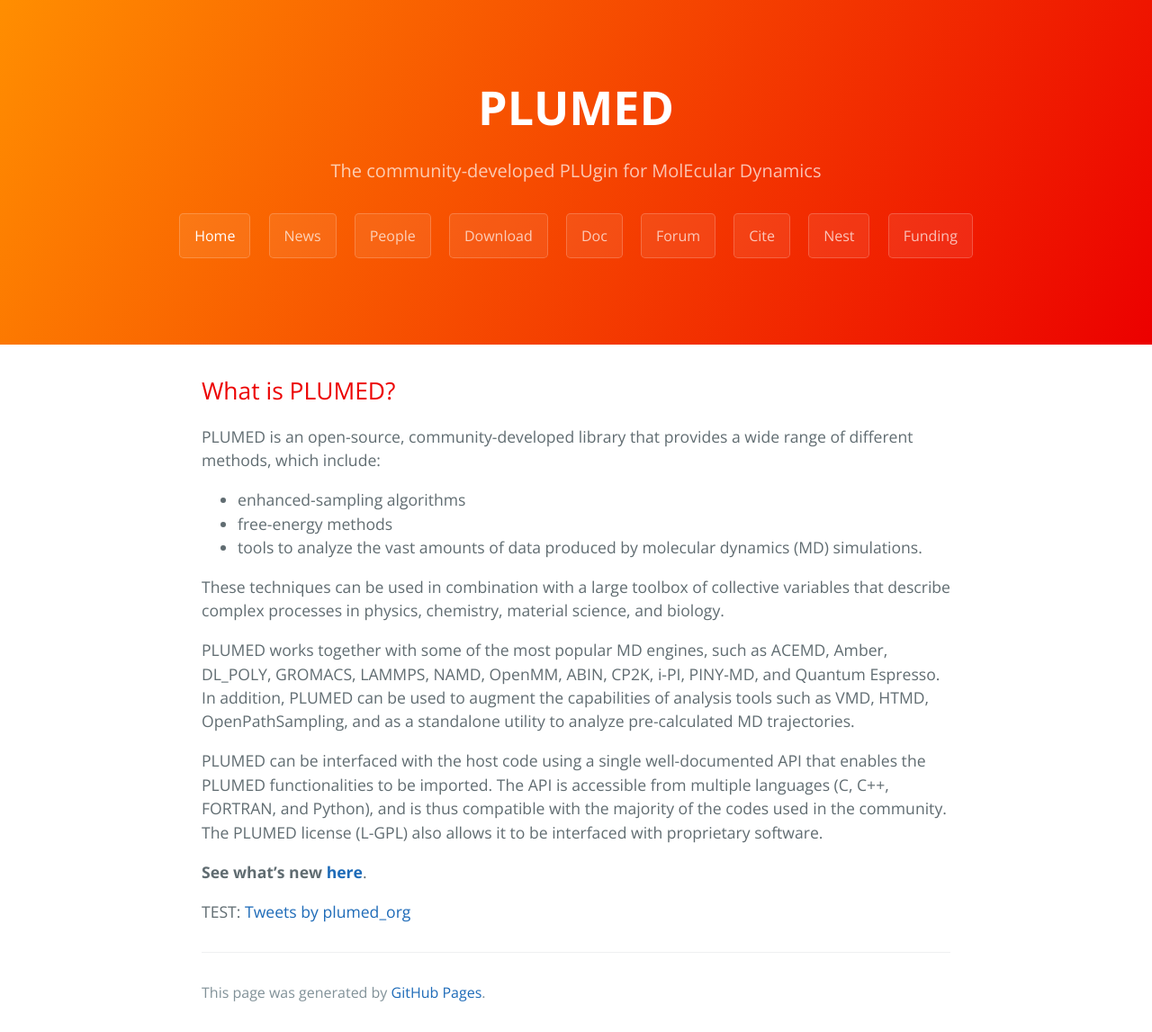
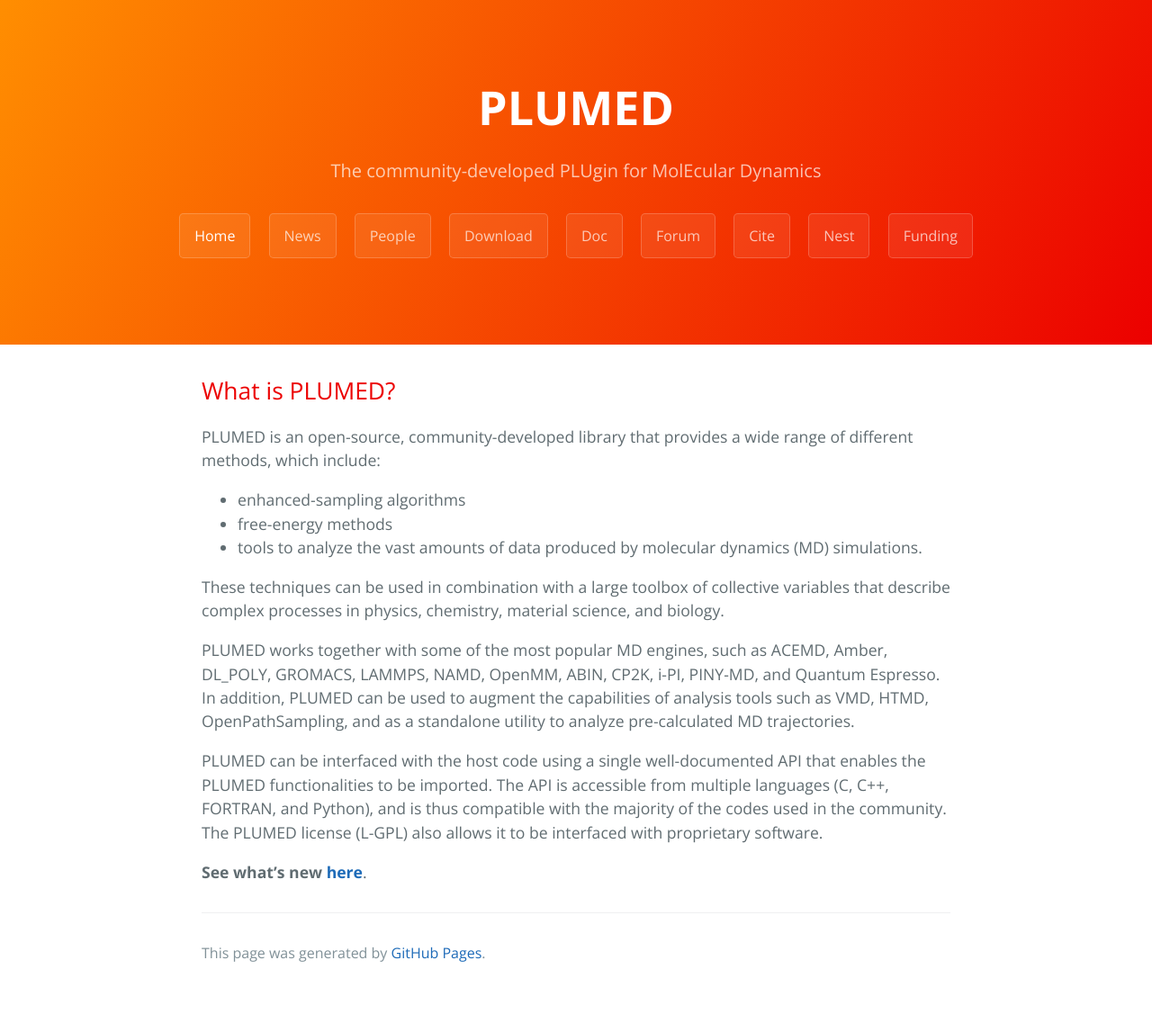
Before and after one commit to plumed/plumed.github.io, a Jekyll site: the page built from index.md, in a window 1280 px wide. Shown: the whole page at 90% size. Built offline with Jekyll 4.4.1, drawn with Linux system fonts in a browser that asks for light colours; our own code applies the rules of GitHub Pages for plain Markdown files; comment, search, counter and statistics services are not loaded; the repository's description, which GitHub fills in, is left out; after the commit the page ends 1103 px from its top, so only the background shows below that.

Commit message:
Update index.md

```diff
--- a/index.md
+++ b/index.md
@@ -14,5 +14,3 @@ PLUMED works together with some of the most popular MD engines, such as ACEMD, A
 PLUMED can be interfaced with the host code using a single well-documented API that enables the PLUMED functionalities to be imported. The API is accessible from multiple languages (C, C++, FORTRAN, and Python), and is thus compatible with the majority of the codes used in the community. The PLUMED license (L-GPL) also allows it to be interfaced with proprietary software.
 
 **See what's new [here](/news.html)**.
-
-TEST: <a class="twitter-timeline" data-width="500" data-height="200" data-theme="light" href="https://twitter.com/plumed_org?ref_src=twsrc%5Etfw">Tweets by plumed_org</a> <script async src="https://platform.twitter.com/widgets.js" charset="utf-8"></script>
```
